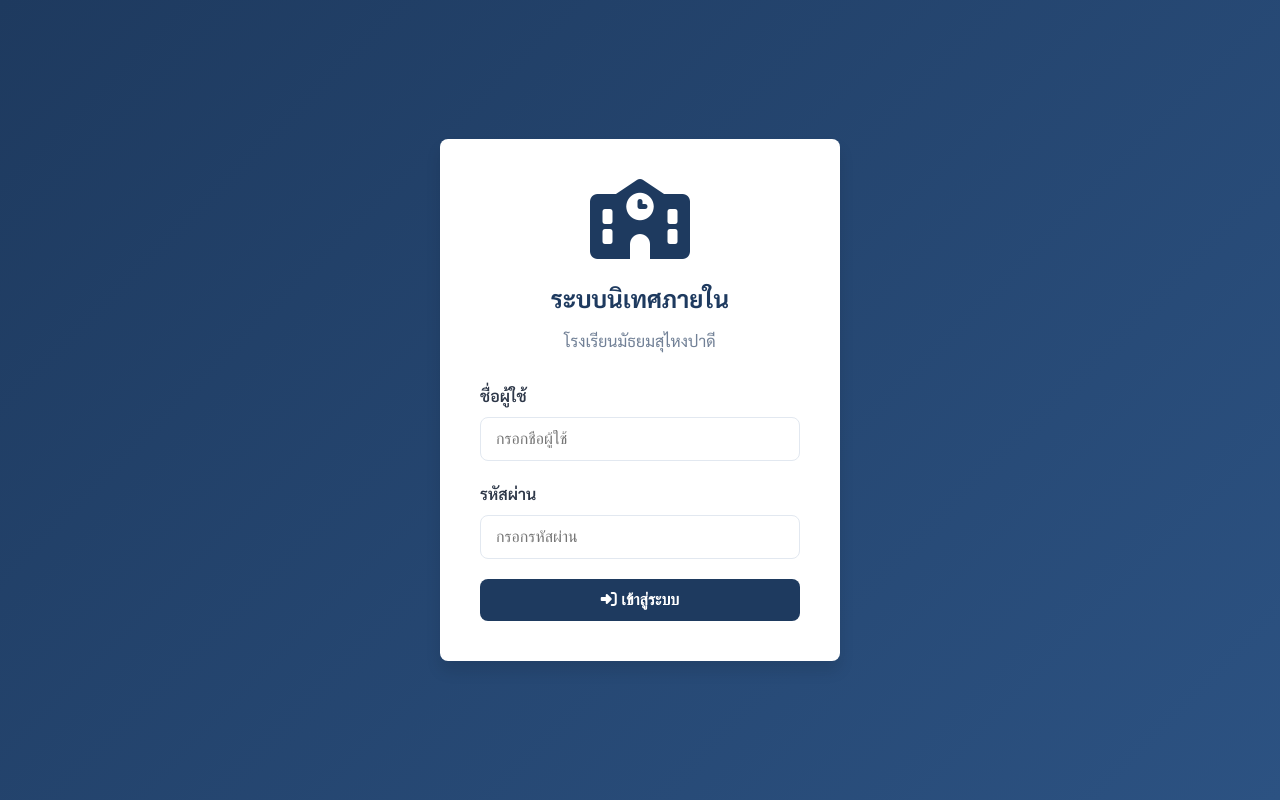
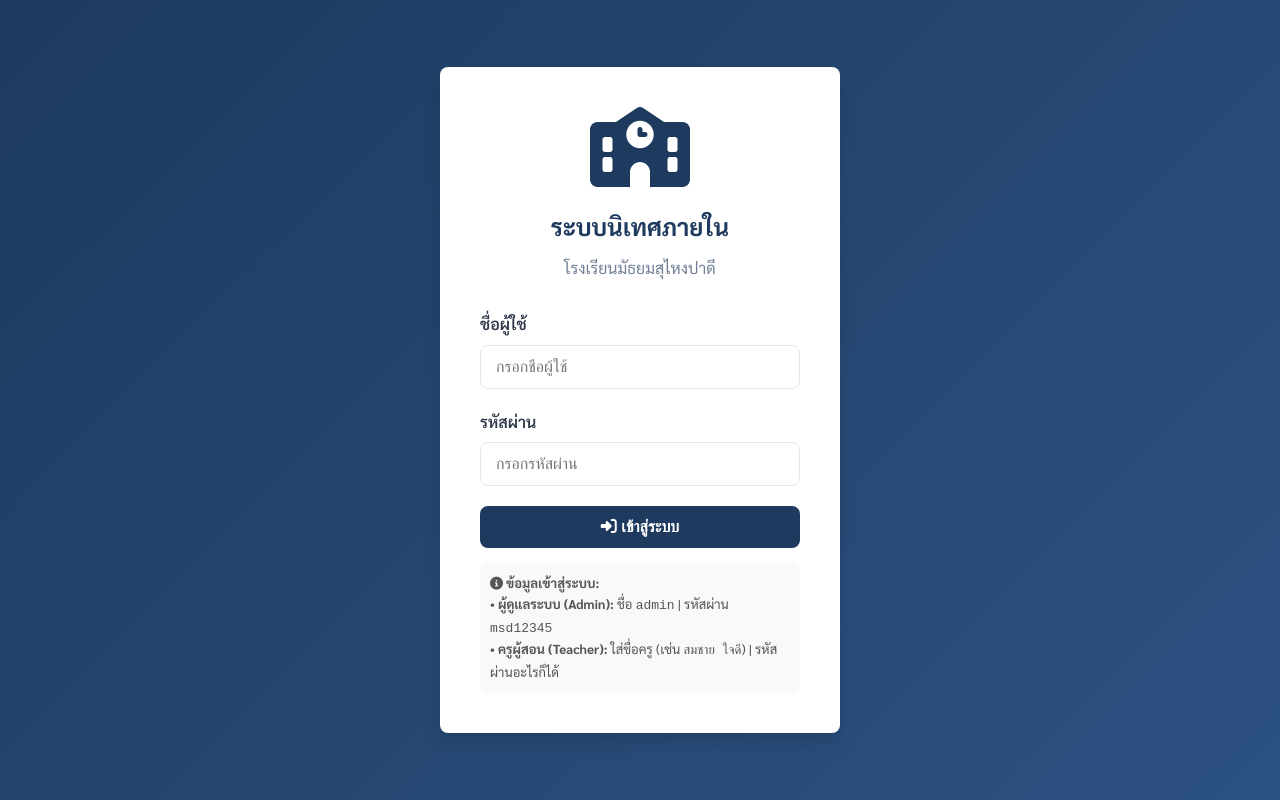
Before and after one commit to MSDSCHOOL/nited, a plain HTML site: page index.html in a window 1280 px wide. Drawn offline with Linux system fonts and the light colour scheme.

Commit message:
Add login credentials hint and cache busting version v2.0 in index.html

```diff
--- a/index.html
+++ b/index.html
@@ -29,6 +29,11 @@
         <button type="submit" class="btn btn-primary btn-block">
           <i class="fas fa-sign-in-alt"></i> เข้าสู่ระบบ
         </button>
+        <div style="margin-top: 15px; padding: 10px; background: #f8f9fa; border-radius: 6px; font-size: 13px; color: #555; text-align: left;">
+          <strong><i class="fas fa-info-circle"></i> ข้อมูลเข้าสู่ระบบ:</strong><br>
+          • <b>ผู้ดูแลระบบ (Admin):</b> ชื่อ <code>admin</code> | รหัสผ่าน <code>msd12345</code><br>
+          • <b>ครูผู้สอน (Teacher):</b> ใส่ชื่อครู (เช่น <code>สมชาย ใจดี</code>) | รหัสผ่านอะไรก็ได้
+        </div>
       </form>
     </div>
   </div>
@@ -446,6 +451,6 @@
     </div>
   </div>
 
-  <script src="js/app.js"></script>
+  <script src="js/app.js?v=2.0"></script>
 </body>
 </html>
```
